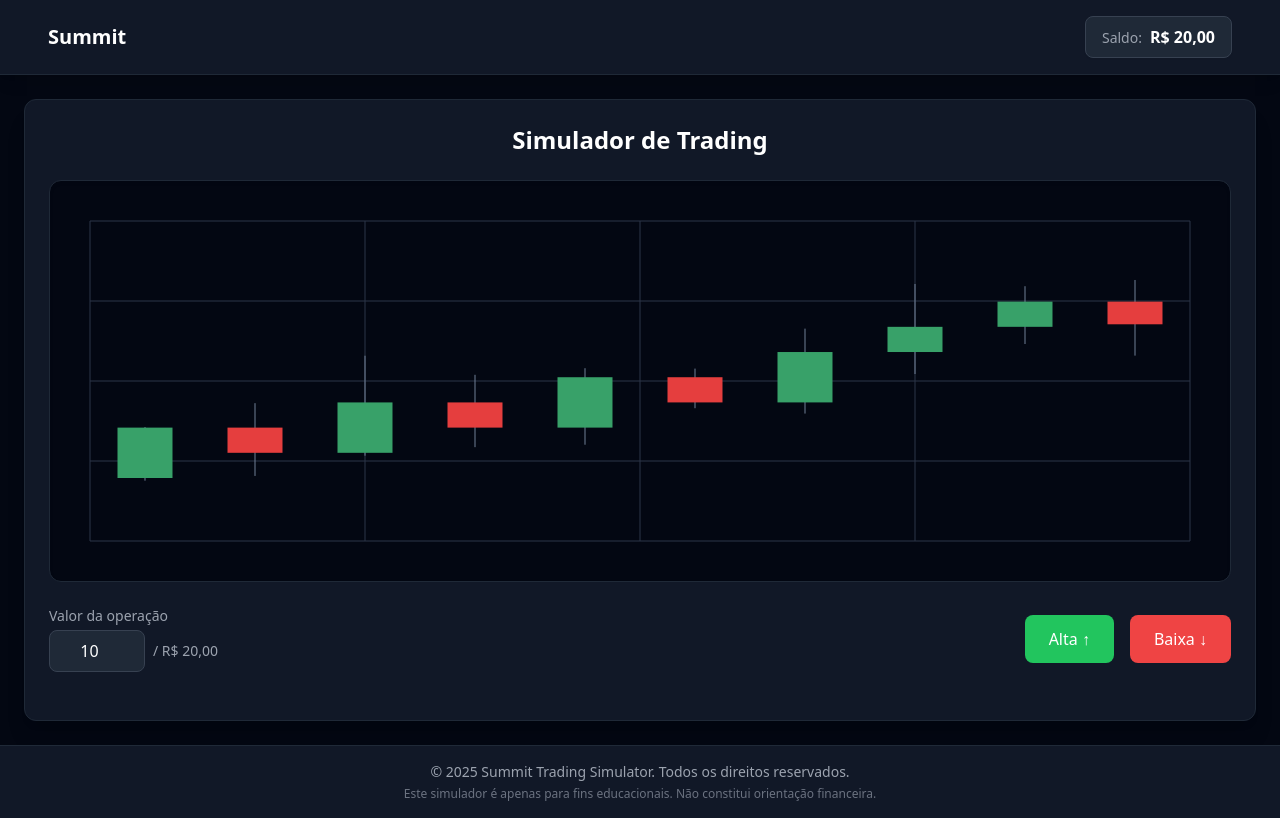
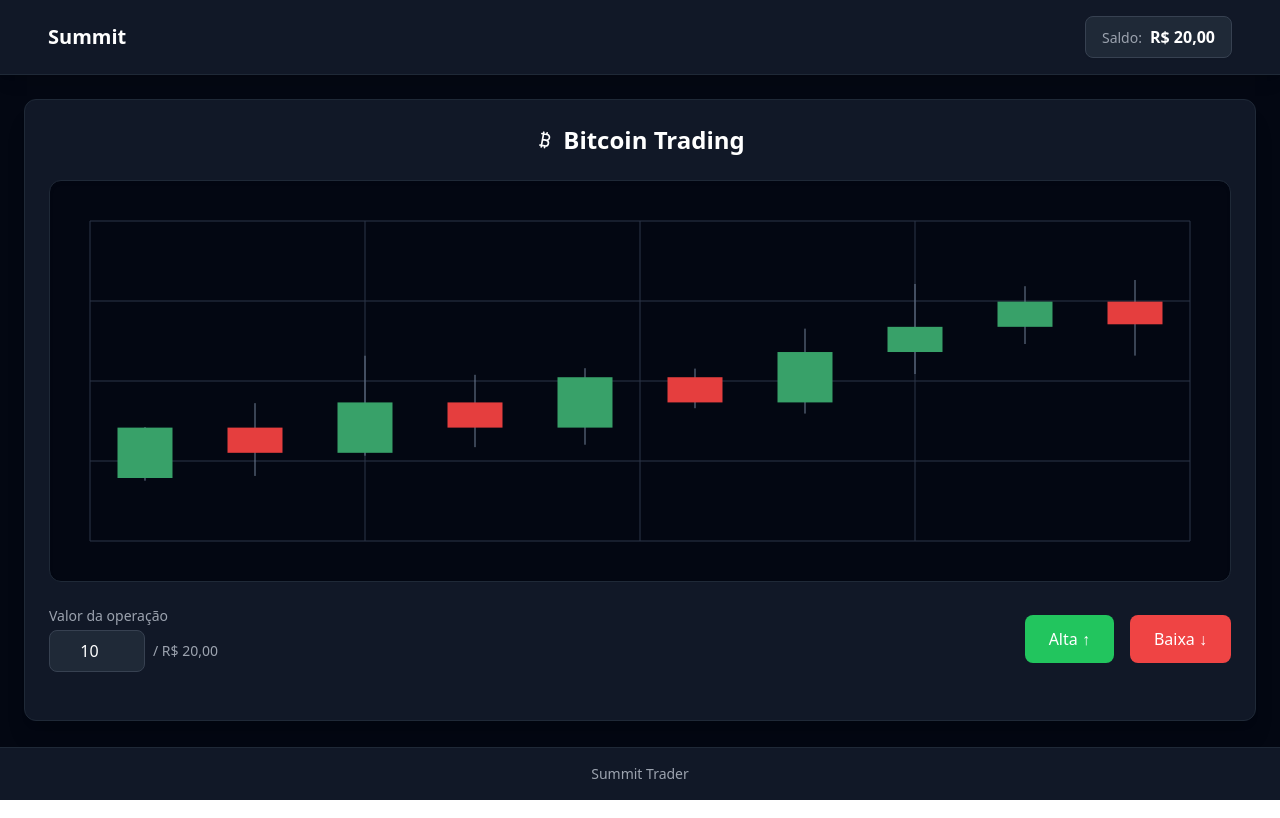
Before and after one commit to zeuzrich/summittrader, a React (Vite) app: page / in a window 1280 px wide. Built offline with nearby package versions, Linux system fonts and the light colour scheme.

Commit message:
Update footer and trading simulator
- Removed text from footer, leaving only "Summit Trader".
- Updated trading simulator title to focus on cryptocurrencies.

```diff
--- a/package.json
+++ b/package.json
@@ -46,7 +46,7 @@
     "date-fns": "^3.6.0",
     "embla-carousel-react": "^8.3.0",
     "input-otp": "^1.2.4",
-    "lucide-react": "^0.462.0",
+    "lucide-react": "^0.477.0",
     "next-themes": "^0.3.0",
     "react": "^18.3.1",
     "react-day-picker": "^8.10.1",
--- a/src/components/Footer.tsx
+++ b/src/components/Footer.tsx
@@ -4,10 +4,7 @@ const Footer = () => {
     <footer className="bg-gray-900 border-t border-gray-800 py-4 mt-auto">
       <div className="container mx-auto px-4 text-center">
         <p className="text-gray-400 text-sm">
-          © {new Date().getFullYear()} Summit Trading Simulator. Todos os direitos reservados.
-        </p>
-        <p className="text-gray-500 text-xs mt-1">
-          Este simulador é apenas para fins educacionais. Não constitui orientação financeira.
+          Summit Trader
         </p>
       </div>
     </footer>
--- a/src/components/TradingSimulator.tsx
+++ b/src/components/TradingSimulator.tsx
@@ -2,6 +2,7 @@
 import { useState, useEffect } from "react";
 import TradingChart from "./TradingChart";
 import { formatCurrency } from "@/lib/utils";
+import { Bitcoin, Ethereum, DollarSign } from "lucide-react";
 
 interface TradingSimulatorProps {
   onBalanceChange: (balance: number) => void;
@@ -17,6 +18,14 @@ const TradingSimulator = ({ onBalanceChange, onSimulationComplete }: TradingSimu
   const [betAmount, setBetAmount] = useState(10);
   const [showResults, setShowResults] = useState(false);
   const [customBetAmount, setCustomBetAmount] = useState("10");
+  const [currentCrypto, setCurrentCrypto] = useState<'BTC' | 'ETH' | 'SOL'>('BTC');
+
+  // Cryptocurrencies data
+  const cryptoData = {
+    BTC: { name: 'Bitcoin', icon: <Bitcoin className="w-5 h-5" /> },
+    ETH: { name: 'Ethereum', icon: <Ethereum className="w-5 h-5" /> },
+    SOL: { name: 'Solana', icon: <DollarSign className="w-5 h-5" /> }
+  };
 
   // Predefined outcomes - now the user only loses on step 3
   const outcomes = [
@@ -35,6 +44,12 @@ const TradingSimulator = ({ onBalanceChange, onSimulationComplete }: TradingSimu
       onSimulationComplete();
     }
   }, [balance, onBalanceChange, onSimulationComplete]);
+
+  // Change cryptocurrency based on the step
+  useEffect(() => {
+    const cryptos: ('BTC' | 'ETH' | 'SOL')[] = ['BTC', 'ETH', 'SOL', 'BTC', 'ETH'];
+    setCurrentCrypto(cryptos[currentStep]);
+  }, [currentStep]);
 
   // Updated to prevent entering values higher than balance
   const handleBetAmountChange = (e: React.ChangeEvent<HTMLInputElement>) => {
@@ -134,7 +149,10 @@ const TradingSimulator = ({ onBalanceChange, onSimulationComplete }: TradingSimu
 
   return (
     <div className="bg-gray-900 rounded-xl p-4 md:p-6 shadow-xl border border-gray-800 animate-fade-in">
-      <h1 className="text-xl md:text-2xl font-bold mb-6 text-center">Simulador de Trading</h1>
+      <h1 className="text-xl md:text-2xl font-bold mb-6 text-center flex items-center justify-center gap-2">
+        {cryptoData[currentCrypto].icon}
+        {cryptoData[currentCrypto].name} Trading
+      </h1>
 
       <div className="mb-6">
         <TradingChart
```
Also changed, not shown: 1 other file (tests, documents, lock files or other folders).
